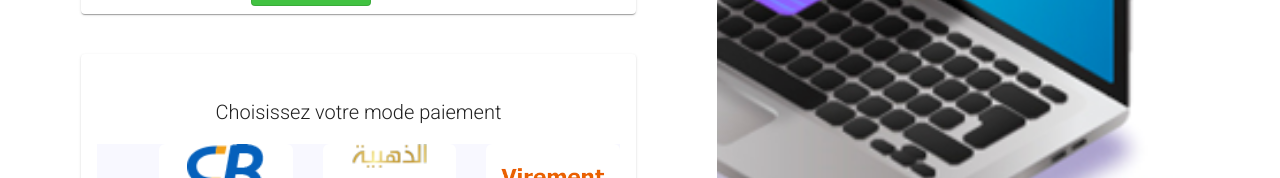
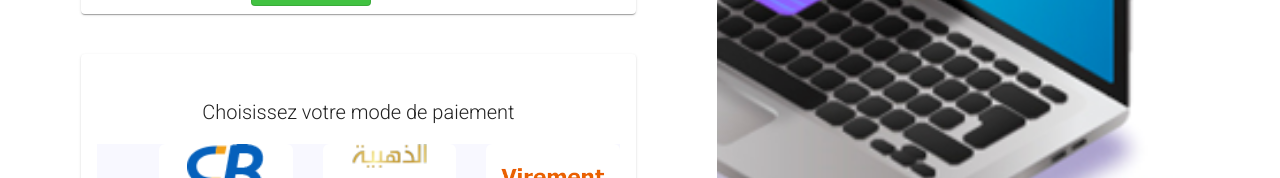
Before and after one commit to lanohoza/page_paiement, an Angular app: page / in a window 1280 px wide. Shown: the part 535-713 px from the top of the page. Built offline with nearby package versions, Linux system fonts and the light colour scheme.

Commit message:
Update mode-paye.component.html

```diff
--- a/src/app/mode-paye/mode-paye.component.html
+++ b/src/app/mode-paye/mode-paye.component.html
@@ -2,7 +2,7 @@
 
     <mat-card-content>
       <h2 style="text-align: center;">
-        Choisissez votre mode paiement
+        Choisissez votre mode de paiement
       </h2>
     </mat-card-content>
     <mat-card-header class="header">
```
